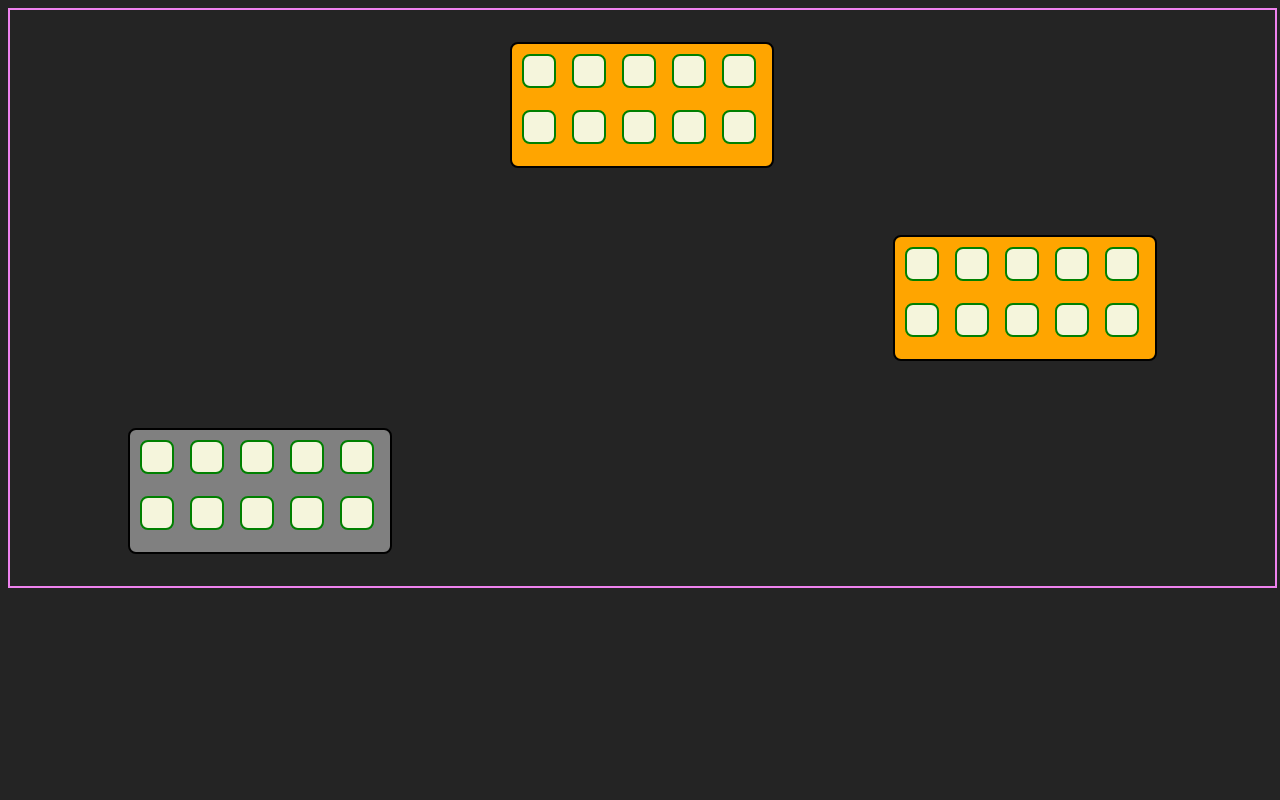
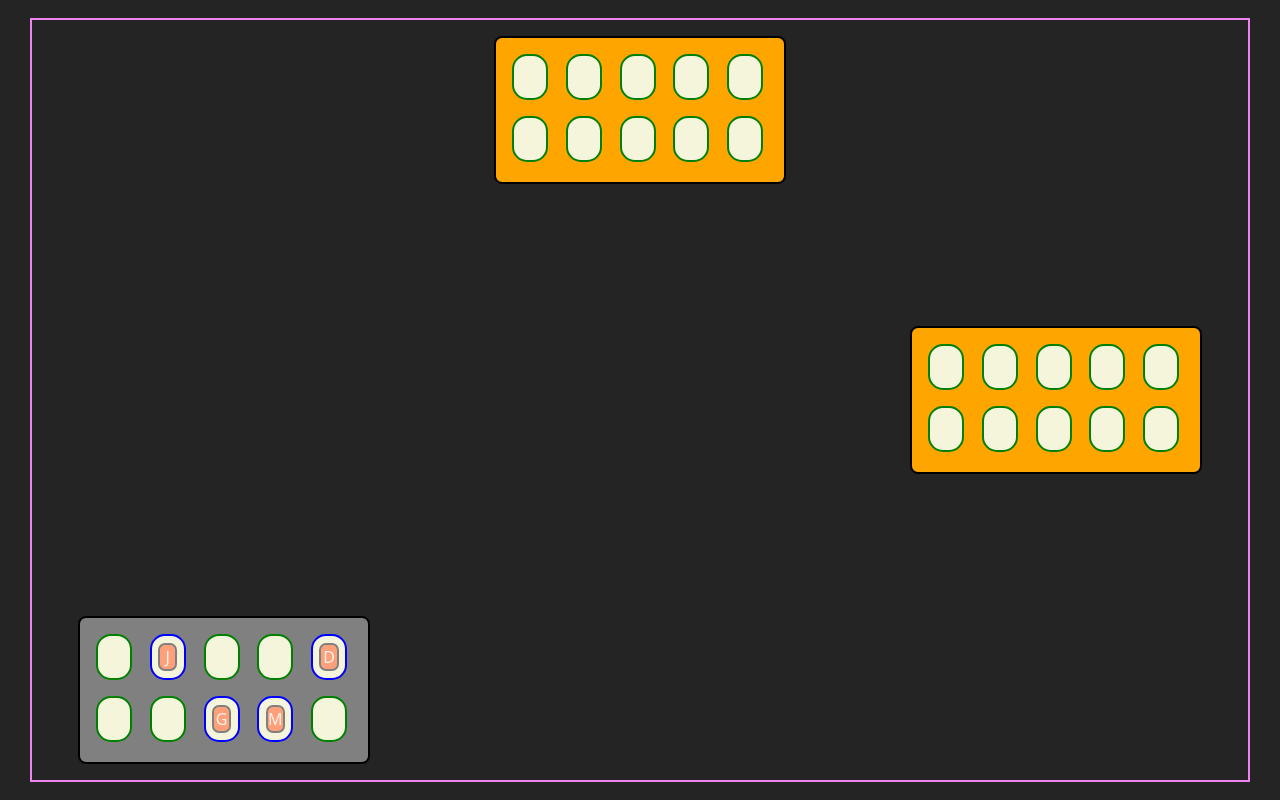
Before and after one commit to dus-tin9/Caravan-Chaos, a React (Vite) app in the folder my-app/: page / in a window 1280 px wide. Built offline with nearby package versions, Linux system fonts and the light colour scheme.

Commit message:
Working Drag and Drop across SeatGroups with saving SeatingState

```diff
--- a/my-app/src/components/Level.jsx
+++ b/my-app/src/components/Level.jsx
@@ -8,8 +8,8 @@ export default function Level() {
 
   // Initialisiere State mit Sitzverteilung die zum Start des Levels vorgesehen ist; null für unbesetzte Plätze
   const [groups, setGroups] = useState({
-    Station:[ null,    "Jan",     null,      null,  "Dustin",
-              null,     null, "Jeremy","Mariella",      null,],
+    Station:[ null,      "J",     null,      null,      "D",
+              null,     null,      "G",       "M",      null,],
 
     Camel1: [ null,     null,     null,      null,     null,
               null,     null,     null,      null,     null, ],
@@ -20,7 +20,10 @@ export default function Level() {
 
   // Person bewegen
   function movePerson(personId, targetGridId, targetSeatIndex) {
-    const newGroups = [...groups];
+
+    setGroups((prevGroups) => {
+
+      const newGroups = structuredClone(prevGroups);
 
       // Sitz der Person suchen und leeren
       Object.entries(newGroups).forEach( ([gridId, seats]) => {
@@ -28,15 +31,14 @@ export default function Level() {
           if(seat === personId) {
             newGroups[gridId][seatIndex] = null;
           }
-        }
-      )
+        })
       });
 
       // Person an neuem Sitz eintragen
       newGroups[targetGridId][targetSeatIndex] = personId;
 
-    // State mit neuer Sitzordnung aktualisieren
-    setGroups(newGroups);
+      return newGroups;
+    })
   }
 
     return(
--- a/my-app/src/components/Person.jsx
+++ b/my-app/src/components/Person.jsx
@@ -1,6 +1,4 @@
 import { useDrag } from "react-dnd";
-
-
 
 
 export default function Person({ id }){
--- a/my-app/src/components/Seat.jsx
+++ b/my-app/src/components/Seat.jsx
@@ -5,7 +5,9 @@ export default function Sitz({ groupId, seatIndex, person, movePerson }) {
 
   const [{ isOver, canDrop }, drop] = useDrop(() => ({
     accept: "PERSON",
-    drop: (item) => movePerson(item.id, groupId, seatIndex),
+    drop: (item) =>{
+      movePerson(item.id, groupId, seatIndex);
+    },
     collect: (monitor) => ({
       isOver: monitor.isOver(),
       canDrop: monitor.canDrop(),
--- a/my-app/src/components/SeatGroup.jsx
+++ b/my-app/src/components/SeatGroup.jsx
@@ -10,7 +10,7 @@ export default function SeatGroup({groupId, seats, movePerson}) {
             key={`${groupId}-Seat-${index}`}
             groupId={groupId}
             seatIndex={index}
-            personId={person}
+            person={person}
             movePerson={movePerson}
           />
         ))}
--- a/my-app/src/styling/index.css
+++ b/my-app/src/styling/index.css
@@ -15,64 +15,60 @@
   -moz-osx-font-smoothing: grayscale;
 }
 
-/* body {
+body {
   margin: 0;
   display: flex;
-  place-items: center;
+  align-items: center;
+  justify-content: center;
   min-width: 320px;
   min-height: 100vh;
-} */
+}
 
 .Level{
-  width: 95%;
-  height: 32em;
+  width: 95vw;
+  height: 95vh;
   display: flex;
-  justify-content: space-evenly;
-  flex-wrap: wrap;
+  justify-content: space-around;
   gap: 2rem;
-  padding: 2rem;
   border: 2px solid violet;
 }
 
 .SeatGroup{
-  display: grid;
-  gap: 10px;
-  padding: 10px;
+  width: 20vw;
+  height: 14vh;
+  padding: 2vh;
+  margin: 2vh;
   border: 2px solid black;
   border-radius: 8px;
+
+  display: grid;
+  gap: 1vw;
 }
 
 
 .SeatGroup.Camel1{
-  width: 20%;
-  height: 20%;
   grid-template-columns: repeat(5, 1fr);
   background: orange;
 }
 
 
 .SeatGroup.Camel2{
-  width: 20%;
-  height: 20%;
   grid-template-columns: repeat(5, 1fr);
   background: orange;
   align-self: center;
 }
 
 .SeatGroup.Station{
-  width: 20%;
-  height: 20%;
   grid-template-columns: repeat(5, 1fr);
   background: grey;
   align-self: flex-end;
-  justify-self: flex-start;
 }
 
 .Seat{
-  width: 30px;
-  height: 30px;
+  width: 2.5vw;
+  height: 5.2vh;
   border: 2px solid;
-  border-radius: 8px;
+  border-radius: 15px;
   background-color: beige;
   display: flex;
   justify-content: center;
@@ -87,23 +83,27 @@
   border-color: blue;
 }
 
-.Person.seated{
-  width: 20px;
-  height: 20px;
+.Seat.hovered{
+  border-color: hotpink;
+}
+
+.Person{
+  width: 1.2vw;
+  height: 3vh;
   border: 2px solid grey;
-  border-radius: 5px;
-  background-color: red;
-  opacity: 1;
-  cursor: crosshair;
+  border-radius: 7px;
+  background-color: lightsalmon;
+  display: flex;
+  justify-content: center;
+  align-items: center;
 }
 
 .Person.moving{
-  width: 20px;
-  height: 20px;
+  width: 1.2vw;
+  height: 3vh;
   border: 2px solid grey;
-  border-radius: 5px;
+  border-radius: 7px;
   background-color: lightgreen;
-  opacity: 0.5;
+  opacity: 0;
   cursor: grab;
-  user-select: none;
 }
```
Lines whose indentation alone changed are shown as unchanged.
